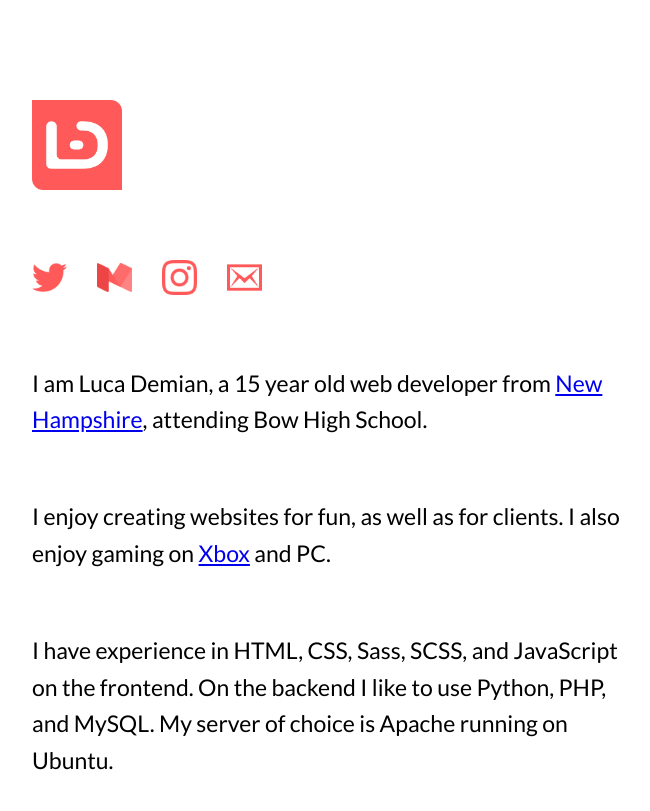
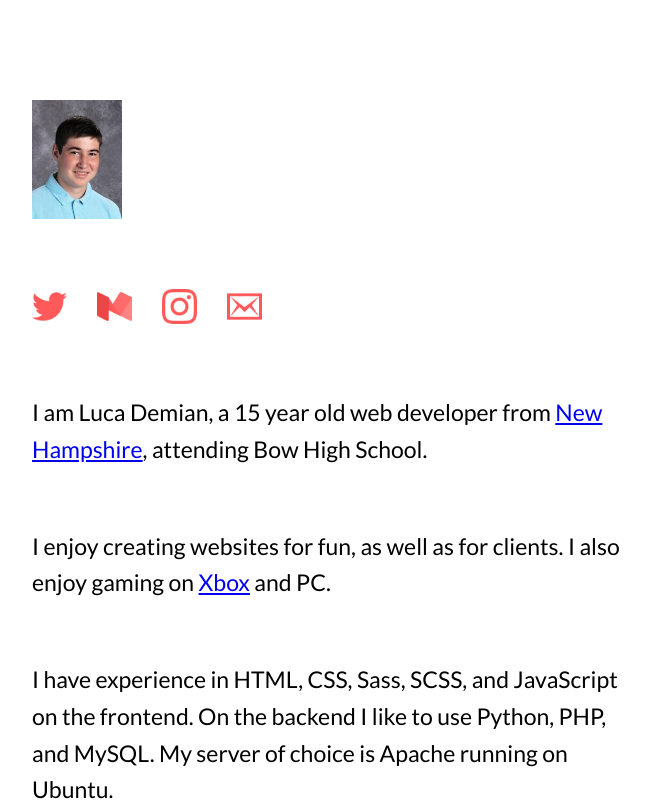
Before and after one commit to lucadem1313/lucadem1313.github.io, a plain HTML site: page index.html in a window 1280 px wide. Shown: the top 811 px of the page, without its empty margins (308-958 px from the left). Drawn offline with Linux system fonts and the light colour scheme.

Commit message:
update the images

```diff
--- a/index.html
+++ b/index.html
@@ -4,13 +4,13 @@
 		<title>Luca Demian</title>
 		<meta name="viewport" content="width=device-width, initial-scale=1">
 		<link rel="stylesheet" type="text/css" href="css/style.css">
-		<link rel="icon" type="image/png" href="luca.jpg">
+		<link rel="icon" type="image/png" href="/lucalogo.png">
 		<meta name="google-site-verification" content="7O55vLQpSqRvwzSMeX9_L-2PxGFRZMdO8BUaNsMWGPg" />
 		<meta name="theme-color" content="#ff5959" />
 	</head>
 	<body>
 		<section id="about">
-			<div id="logo-container"><img id="logo" src="/lucalogo.png"/></div>
+			<div id="logo-container"><img id="logo" src="/sharing/luca.jpg"/></div>
 			<div id="social"><a href="https://twitter.com/lucademian_" target="_blank" title="Chat on Twitter"><img src="/sharing/twitter.png" alt="Twitter"/></a><a href="https://medium.com/@lucadem1313" target="_blank" title="Read on Medium"><img src="/sharing/medium.png" alt="Medium"/></a><a href="https://www.instagram.com/lucademian_/" target="_blank" title="Browse on Instagram"><img src="/sharing/instagram.png" alt="Instagram"/></a><a target="" onclick="prompt('Right Click > Copy', 'hello@lucademian.xyz');" title="Contact with Email"><img src="/sharing/email.png" alt="Email"/></a></div>
 			<p>I am Luca Demian, a 15 year old web developer from <a href="https://www.nh.gov/">New Hampshire</a>, attending Bow High School.</p>
 			<p>I enjoy creating websites for fun, as well as for clients. I also enjoy gaming on <a href="http://www.xbox.com/en-US/">Xbox</a> and PC.</p>
```
